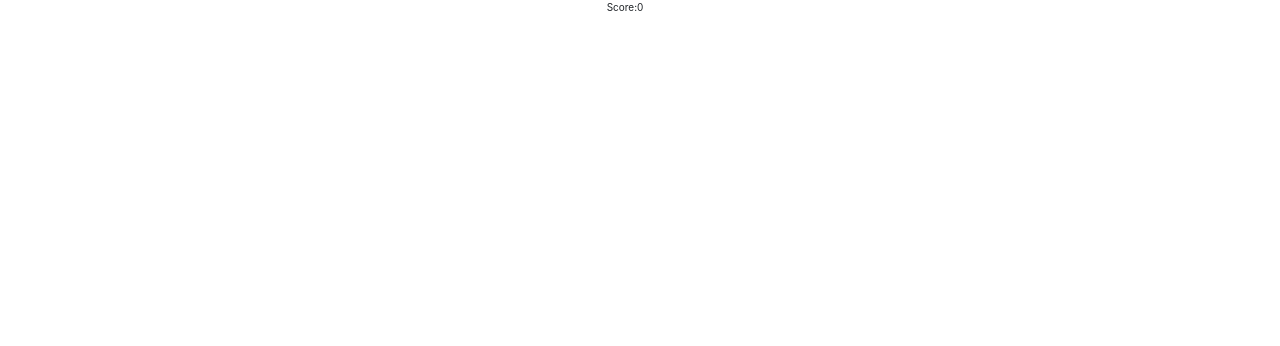
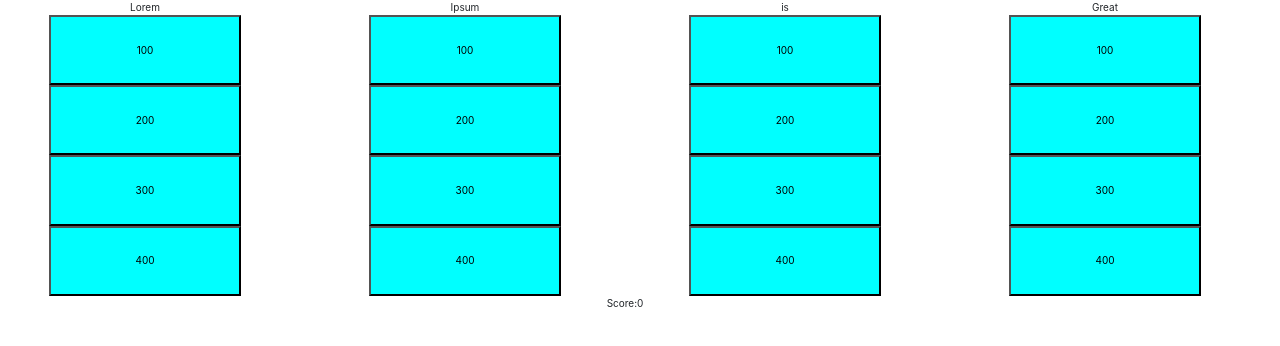
Before and after one commit to MichaelTarasov21/ap-csp-quiz-game-Michael-Tarasov-Billy-Wu, a website built with Parcel: page src/index.html in a window 1280 px wide. Built offline with nearby package versions, Linux system fonts and the light colour scheme.

Commit message:
Restored code for testing after merge

```diff
--- a/src/index.html
+++ b/src/index.html
@@ -8,14 +8,34 @@
   </head>
   <body>
     <div class="row" id="row1">
+      <div class="category" id="category1">Lorem</div>
+      <div class="category" id="category2">Ipsum</div>
+      <div class="category" id="category3">is</div>
+      <div class="category" id="category4">Great</div>
     </div>
     <div class="row" id="row2">
+      <button class="question" id="q1">100</button>
+      <button class="question" id="q5">100</button>
+      <button class="question" id="q9">100</button>
+      <button class="question" id="q13">100</button>
     </div>
     <div class="row" id="row3">
+      <button class="question" id="q2">200</button>
+      <button class="question" id="q6">200</button>
+      <button class="question" id="q10">200</button>
+      <button class="question" id="q14">200</button>
     </div>
     <div class="row" id="row4">
+      <button class="question" id="q3">300</button>
+      <button class="question" id="q7">300</button>
+      <button class="question" id="q11">300</button>
+      <button class="question" id="q15">300</button>
     </div>
     <div class="row" id="row5">
+      <button class="question" id="q4">400</button>
+      <button class="question" id="q8">400</button>
+      <button class="question" id="q12">400</button>
+      <button class="question" id="q16">400</button>
     </div>
     <div class="row" id="score"></div>
     <script src="Scripts/index.js"></script>
```
